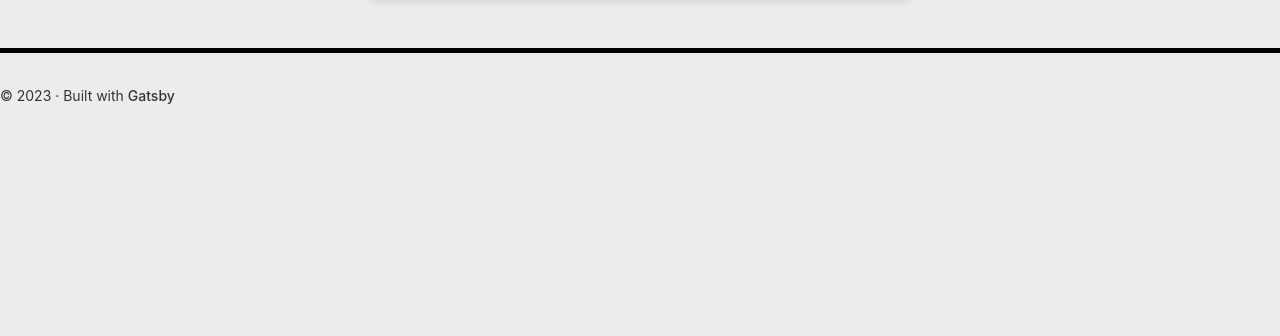
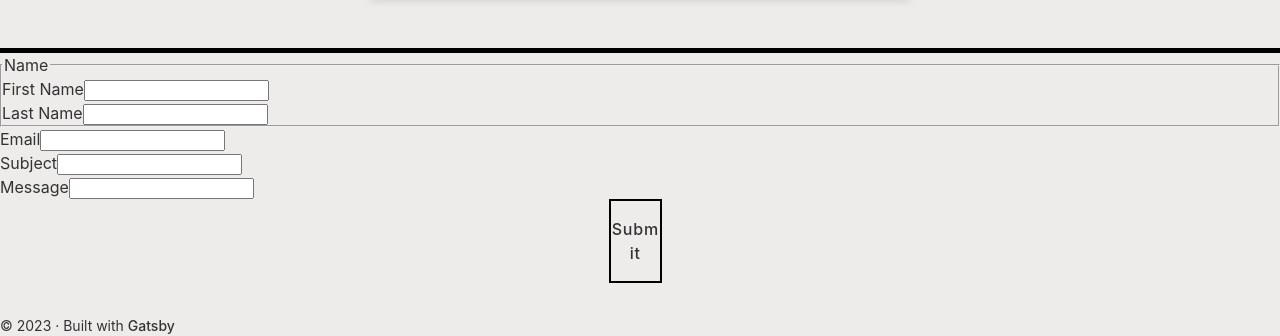
Before and after one commit to foxdoubt/dewald-bordeaux, a Gatsby site: page / in a window 1280 px wide. Shown: the part 2903-3239 px from the top of the page. Before the commit the page ends 3009 px from the top, so only its background shows below. Built offline with nearby package versions, Linux system fonts and the light colour scheme; Gatsby itself is replaced by a stand-in of ours.

Commit message:
Add HTML for contact form

```diff
--- a/src/components/press-page-sections.js
+++ b/src/components/press-page-sections.js
@@ -152,3 +152,91 @@ export const LatestSharedPosts = () => {
     </div>
   );
 };
+
+export const ContactForm = () => {
+  return (
+    <form
+      method="post"
+      netlify-honeypot="bot-field"
+      data-netlify="true"
+      name="contact"
+    >
+      <input type="hidden" name="bot-field" />{" "}
+      <input type="hidden" name="form-name" value="contact" />
+      <fieldset>
+        <legend>
+          <div>
+            <span>Name</span>
+          </div>
+        </legend>
+        <div className="contact-form-input">
+          <label>
+            <span>First Name</span>
+          </label>
+          <input
+            aria-invalid="false"
+            aria-required="false"
+            autocomplete="given-name"
+            name="fname"
+            type="text"
+            value=""
+          ></input>
+        </div>
+        <div className="contact-form-input">
+          <label>
+            <span>Last Name</span>
+          </label>
+          <input
+            aria-invalid="false"
+            aria-required="false"
+            autocomplete="given-name"
+            name="lname"
+            type="text"
+            value=""
+          ></input>
+        </div>
+      </fieldset>
+      <div className="contact-form-input">
+        <label>
+          <span>Email</span>
+        </label>
+        <input
+          aria-invalid="false"
+          aria-required="true"
+          autocomplete="false"
+          placeholder=""
+          type="email"
+          value=""
+          data-form-type="email"
+        ></input>
+      </div>
+      <div className="contact-form-input">
+        <label>
+          <span>Subject</span>
+        </label>
+        <input
+          aria-invalid="false"
+          aria-required="true"
+          autocomplete="false"
+          placeholder=""
+          type="subject"
+          value=""
+        ></input>
+      </div>
+      <div className="contact-form-input">
+        <label>
+          <span>Message</span>
+        </label>
+        <input
+          aria-invalid="false"
+          aria-required="true"
+          autocomplete="false"
+          placeholder=""
+          type="message"
+          value=""
+        ></input>
+      </div>
+      <Button content="Submit" />
+    </form>
+  );
+};
--- a/src/pages/index.js
+++ b/src/pages/index.js
@@ -10,6 +10,7 @@ import {
   Divider,
   About,
   LatestSharedPosts,
+  ContactForm,
 } from "../components/press-page-sections";
 
 const links = [
@@ -91,7 +92,7 @@ const IndexPage = () => (
         <LatestSharedPosts />
       </div>
       <Divider />
-      {/* <ContactForm /> */}
+      <ContactForm />
     </Layout>
   </>
 );
```
